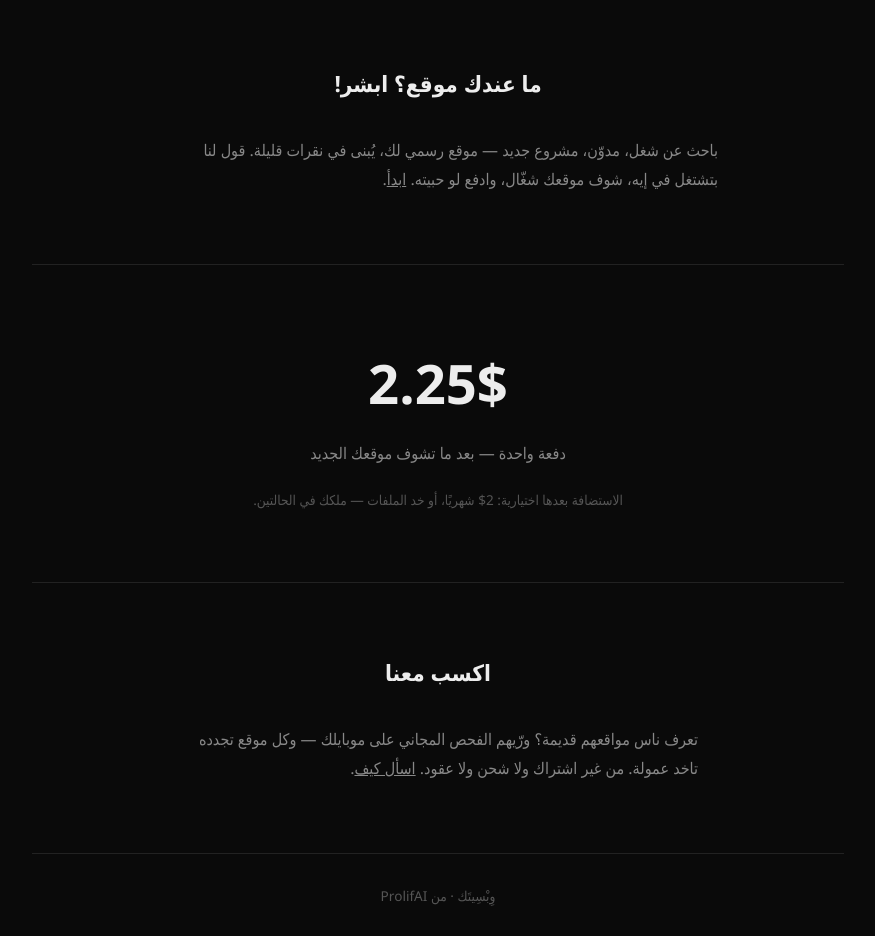
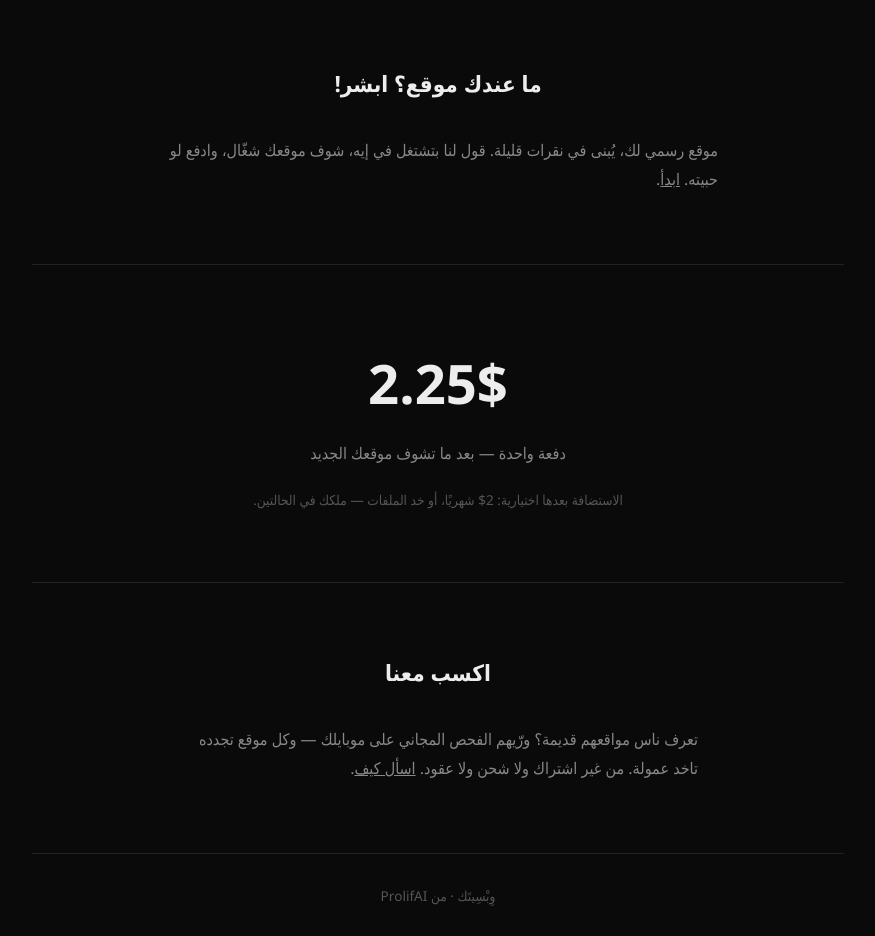
Before and after one commit to ProlifAI/websitak-landing, a plain HTML site: page ar/index.html in a window 1280 px wide. Shown: the part 920-1856 px from the top of the page, without its empty margins (202-1077 px from the left). Drawn offline with Linux system fonts and the light colour scheme.

Commit message:
Remove job-seeker/blogger/new-project lead-in from Arabic hero copy

```diff
--- a/ar/index.html
+++ b/ar/index.html
@@ -67,7 +67,7 @@ footer{border-top:1px solid var(--line);padding:30px 0;color:#555;font-size:.85r
 
 <section>
 <h2>ما عندك موقع؟ ابشر!</h2>
-<p style="color:var(--dim);max-width:560px;margin:0 auto">باحث عن شغل، مدوّن، مشروع جديد — موقع رسمي لك، يُبنى في نقرات قليلة. قول لنا بتشتغل في إيه، شوف موقعك شغّال، وادفع لو حبيته. <a href="mailto:founder@websitak.pro">ابدأ</a>.</p>
+<p style="color:var(--dim);max-width:560px;margin:0 auto">موقع رسمي لك، يُبنى في نقرات قليلة. قول لنا بتشتغل في إيه، شوف موقعك شغّال، وادفع لو حبيته. <a href="mailto:founder@websitak.pro">ابدأ</a>.</p>
 </section>
 
 <section class="price">
```
